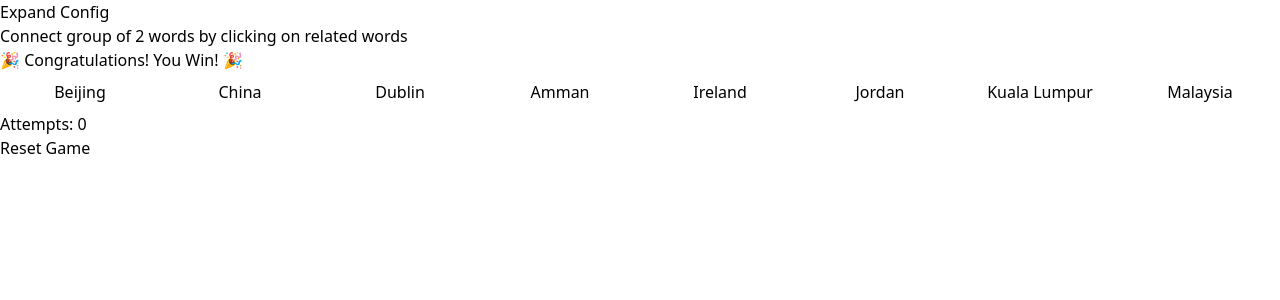
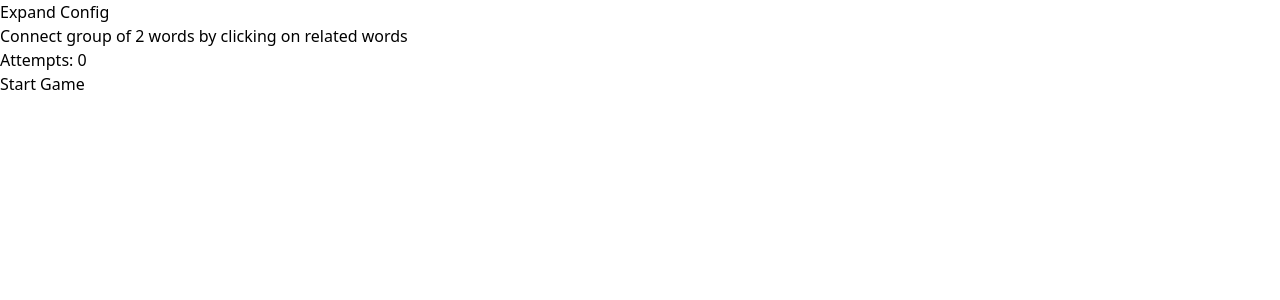
Before and after one commit to Dhirajbhavsar9900/RemctModule5, a React (Vite) app: page / in a window 1280 px wide. Shown: the top 300 px of the page. Built offline with nearby package versions, Linux system fonts and the light colour scheme.

Commit message:
start and reset button

```diff
--- a/src/components/AttemptsDisplay.jsx
+++ b/src/components/AttemptsDisplay.jsx
@@ -1,7 +1,7 @@
 import React from "react";
 
 const AttemptsDisplay = ({ attempts }) => {
-  return <div className="m-2 p-4 font-bold">Attempts: {attempts}</div>;
+  return <div className="m-2 p-4 font-bold text-center">Attempts: {attempts}</div>;
 };
 
 export default AttemptsDisplay;
--- a/src/components/GameBoard.jsx
+++ b/src/components/GameBoard.jsx
@@ -1,6 +1,6 @@
 import React, { useState, useEffect } from "react";
-import { connectedWords } from "./../data";
-import AttemptsDisplay from "./AttemptsDisplay";
+import { connectedWords } from "./../data"; // Assuming connectedWords is imported from data.js
+import AttemptsDisplay from "./AttemptsDisplay"; // Assuming this is a custom component for displaying attempts
 
 const GameBoard = ({
   groupSize,
@@ -14,14 +14,17 @@ const GameBoard = ({
   const [words, setWords] = useState([]);
   const [selected, setSelected] = useState([]);
   const [resetKey, setResetKey] = useState(0);
-  const [statusMessage, setStatusMessage] = useState(""); // To show Win/Lose message
+  const [statusMessage, setStatusMessage] = useState(""); // Initially empty to hide the message
+  const [winCount, setWinCount] = useState(0);
+  const [gameStarted, setGameStarted] = useState(false); // Track if game is started
 
-  // Update the number of words based on the groupSize
   const getNumberOfTiles = () => {
-    if (groupSize === 2) return 8; // 2-group size, 8 tiles
-    if (groupSize === 3) return 12; // 3-group size, 12 tiles
-    if (groupSize === 4) return 16; // 4-group size, 16 tiles
-    return 20; // Default number of tiles for other group sizes
+    if (itemCount === 4) return 8;
+    if (itemCount === 6) return 12;
+    if (itemCount === 8) return 16;
+    if (itemCount === 10) return 20;
+    if (itemCount === 12) return 44;
+    return 20;
   };
 
   useEffect(() => {
@@ -30,7 +33,6 @@ const GameBoard = ({
       const shuffledGroups = shuffleArray(availableGroups);
       let selectedWords = [];
 
-      // Adjust the number of tiles based on group size
       const requiredTiles = getNumberOfTiles();
       let count = 0;
 
@@ -51,10 +53,12 @@ const GameBoard = ({
       return shuffleArray(selectedWords);
     };
 
-    setWords(fetchWords());
-    setSelected([]);
-    setStatusMessage(""); // Reset status message on game reset
-  }, [groupSize, itemCount, resetKey]);
+    if (gameStarted) {
+      setWords(fetchWords());
+      setSelected([]);
+      setStatusMessage(""); // Reset status message to empty on game reset
+    }
+  }, [groupSize, itemCount, resetKey, gameStarted]);
 
   useEffect(() => {
     setAttempts(0); // Reset attempts when itemCount, groupSize, or columns change
@@ -75,13 +79,12 @@ const GameBoard = ({
       if (isMatch) {
         setWords((prev) =>
           prev.map((word) =>
-            selected.includes(word) ? { ...word, status: "correctPending" } : word
+            selected.includes(word) ? { ...word, status: "correct" } : word // Change status to 'correct' after the match
           )
         );
-
         setTimeout(() => {
           setWords((prev) =>
-            prev.filter((word) => !selected.includes(word))
+            prev.filter((word) => !selected.includes(word)) // Remove matched words from display
           );
         }, 1500);
       } else {
@@ -107,17 +110,31 @@ const GameBoard = ({
   }, [selected]);
 
   useEffect(() => {
-    if (words.length === 0) {
+    const isGameCompleted = words.every((word) => word.status === "correct");
+
+    if (isGameCompleted) {
       setStatusMessage("🎉 Congratulations! You Win! 🎉");
+      setWinCount((prevCount) => prevCount + 1); // Increment win count
     } else if (attempts >= maxAttempts) {
       setStatusMessage("😢 Game Over! You Lose! 😢");
+
+      // Automatically reload the page if the user loses
+      setTimeout(() => {
+        window.location.reload(); // Page reload
+      }, 1500); // Wait 1.5 seconds before reload to show the "Game Over" message
     }
   }, [words, attempts, maxAttempts]);
 
   const handleReset = () => {
     setAttempts(0);
     setResetKey((prev) => prev + 1);
-    setStatusMessage(""); // Clear the status message on reset
+    setStatusMessage(""); // Status message is cleared only after reset and game start
+    setGameStarted(false); // Reset game started flag
+  };
+
+  const handleStartGame = () => {
+    setGameStarted(true); // Set game as started
+    setStatusMessage(""); // Clear the status message when starting a new game
   };
 
   return (
@@ -126,8 +143,13 @@ const GameBoard = ({
         Connect group of {groupSize} words by clicking on related words
       </h1>
 
-      {statusMessage && (
-        <div className="text-2xl font-bold text-center mb-6 text-red-600">
+      {/* Only display the message if the game is over or win */}
+      {gameStarted && (
+        <div
+          className={`text-2xl font-bold text-center mb-6 ${
+            statusMessage ? "block text-red-600" : "hidden"
+          }`}
+        >
           {statusMessage}
         </div>
       )}
@@ -135,7 +157,7 @@ const GameBoard = ({
       <div
         className="flex flex-wrap justify-center"
         style={{
-          maxWidth: `${columns * 500}px`,
+          maxWidth: `${columns * 500}px`, // Dynamic max width based on columns
           gap: "8px",
           margin: "0 auto",
         }}
@@ -145,7 +167,7 @@ const GameBoard = ({
             key={index}
             className={`p-2 border rounded shadow text-center transition duration-200 ${
               word.status === "correct"
-                ? "bg-green-500 text-white"
+                ? "bg-green-500 text-white tile-fade-out" // Apply the fade-out class when correct
                 : word.status === "incorrect"
                 ? "bg-red-500 text-white"
                 : word.status === "correctPending"
@@ -155,7 +177,7 @@ const GameBoard = ({
                 : "bg-orange-500 text-white"
             }`}
             style={{
-              flex: `0 1 calc(100% / ${columns} - 10px)`,
+              flex: `0 1 calc(100% / ${columns} - 10px)`, // Dynamic columns
               minWidth: "160px",
               height: "40px",
               opacity: word.status === "correctPending" ? 0 : 1,
@@ -169,13 +191,13 @@ const GameBoard = ({
         ))}
       </div>
 
-      <div className="mt-8">
+      <div className="flex justify-center m-2 flex-col">
         <AttemptsDisplay attempts={attempts} maxAttempts={maxAttempts} />
         <button
-          onClick={handleReset}
-          className="mt-4 px-6 py-2 bg-blue-600 text-white rounded-lg shadow-lg"
+          onClick={gameStarted ? handleReset : handleStartGame}
+          className="px-4 py-2 mb-2 bg-green-600 text-white rounded-lg shadow-lg"
         >
-          Reset Game
+          {gameStarted ? "Reset Game" : "Start Game"}
         </button>
       </div>
     </div>
```
Also changed, not shown: src/index.css (line endings or trailing spaces).
